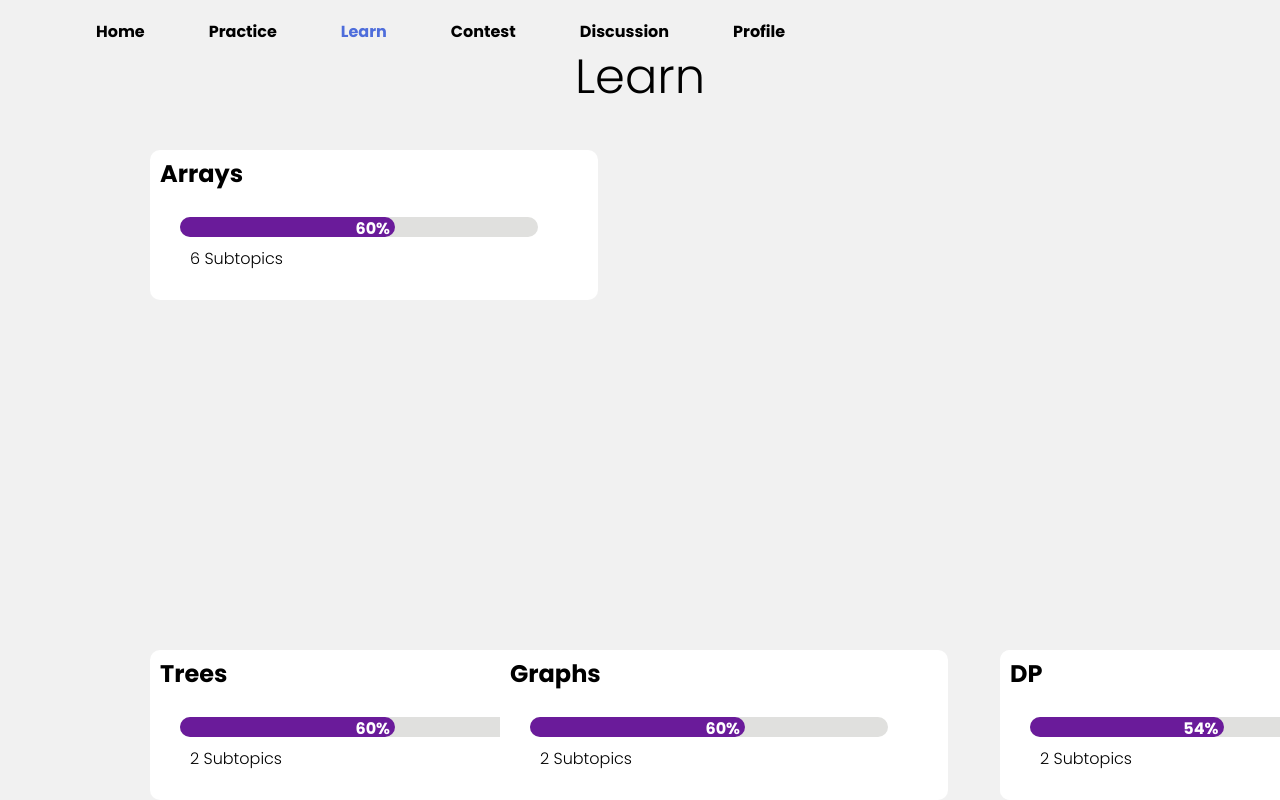
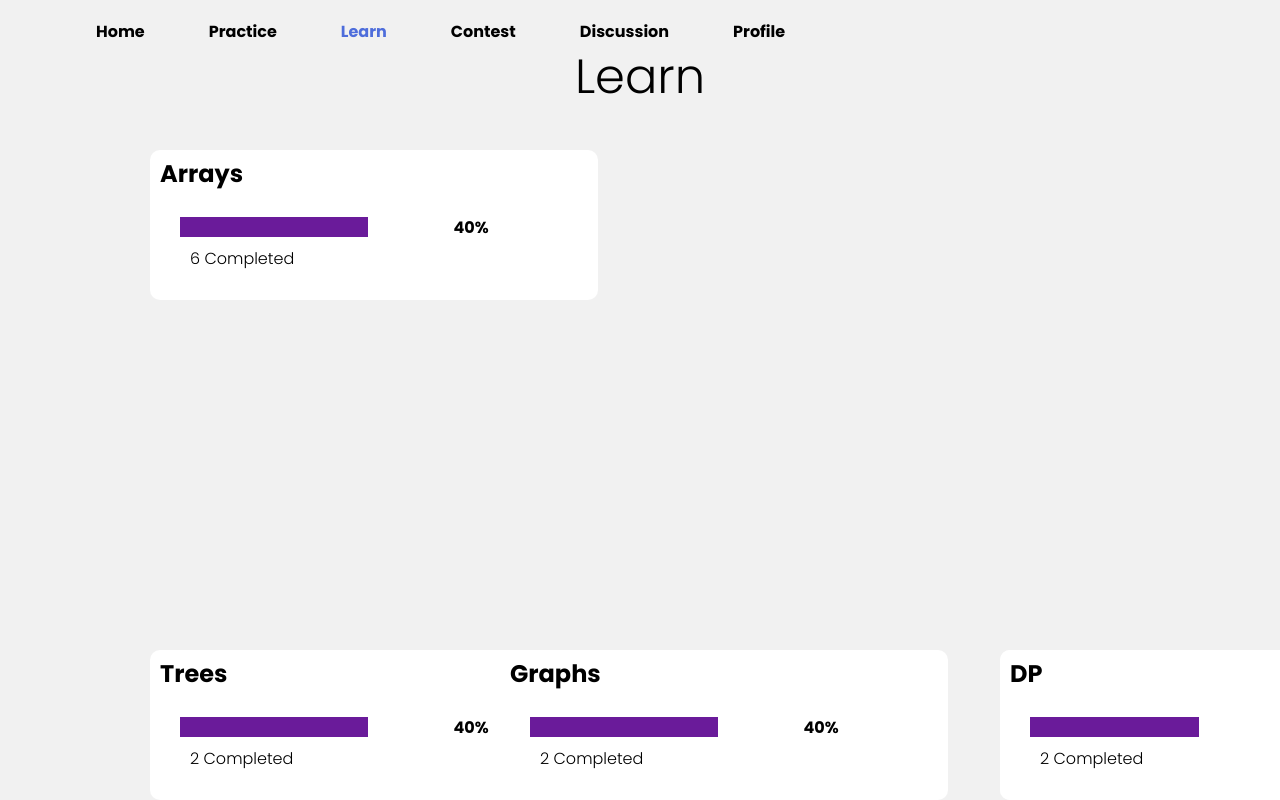
Before and after one commit to sajalgupta06/GreenTick, a React (Create React App) app: page /learn in a window 1280 px wide. Shown: the top 800 px of the page. Built offline with nearby package versions, Linux system fonts and the light colour scheme.

Commit message:
Update progress-bar.component.js
Made Changes in Progress Bar (Changed Colour,Border Radius of Progress Bar , Position Of percentage and  Fractional Display of Completed subtopics.

```diff
--- a/src/components/progress-bar.component.js
+++ b/src/components/progress-bar.component.js
@@ -7,19 +7,33 @@ const ProgressBar = (props) => {
   const containerStyles = {
     position: 'absolute',
     height: 20,
-    width: '80%',
-    backgroundColor: "#e0e0de",
-    borderRadius: 50,
-    margin: 20
+    width: '70%',
+    backgroundColor:"#fff", /*"#e0e0de",*/
+    borderRadius: 0,
+    margin: 20,
+    textAlign: 'left'
+
   }
 
   const fillerStyles = {
     height: '100%',
     width: `${completed}%`,
     backgroundColor: bgcolor,
-    borderRadius: 'inherit',
+    borderRadius: 0,//'inherit',
     textAlign: 'right'
 
+  }
+
+  const fillerText={
+    padding: 5,
+    color: 'black',
+    fontWeight: 'bold',
+    textAlign: 'right',
+    position: 'absolute',
+    left: "0.1 rem",/*500,*/
+    right: 0,
+    top: -6,
+    bottom: 0
   }
 
   const labelStyles = {
@@ -44,13 +58,11 @@ const ProgressBar = (props) => {
   return (
 
     <div style={containerStyles}>
-      <div style={fillerStyles}>
-        <span style={labelStyles}>{`${completed}%`}</span>
+      <div style={fillerStyles}></div>
+       <span style={fillerText}>{`${100-completed}%`}</span>
+      <span style={subTitles}>{`${subtopics} Completed`}</span>
 
-      </div>
-      <span style={subTitles}>{`${subtopics} Subtopics`}</span>
     </div>
-
   );
 };
 
```
